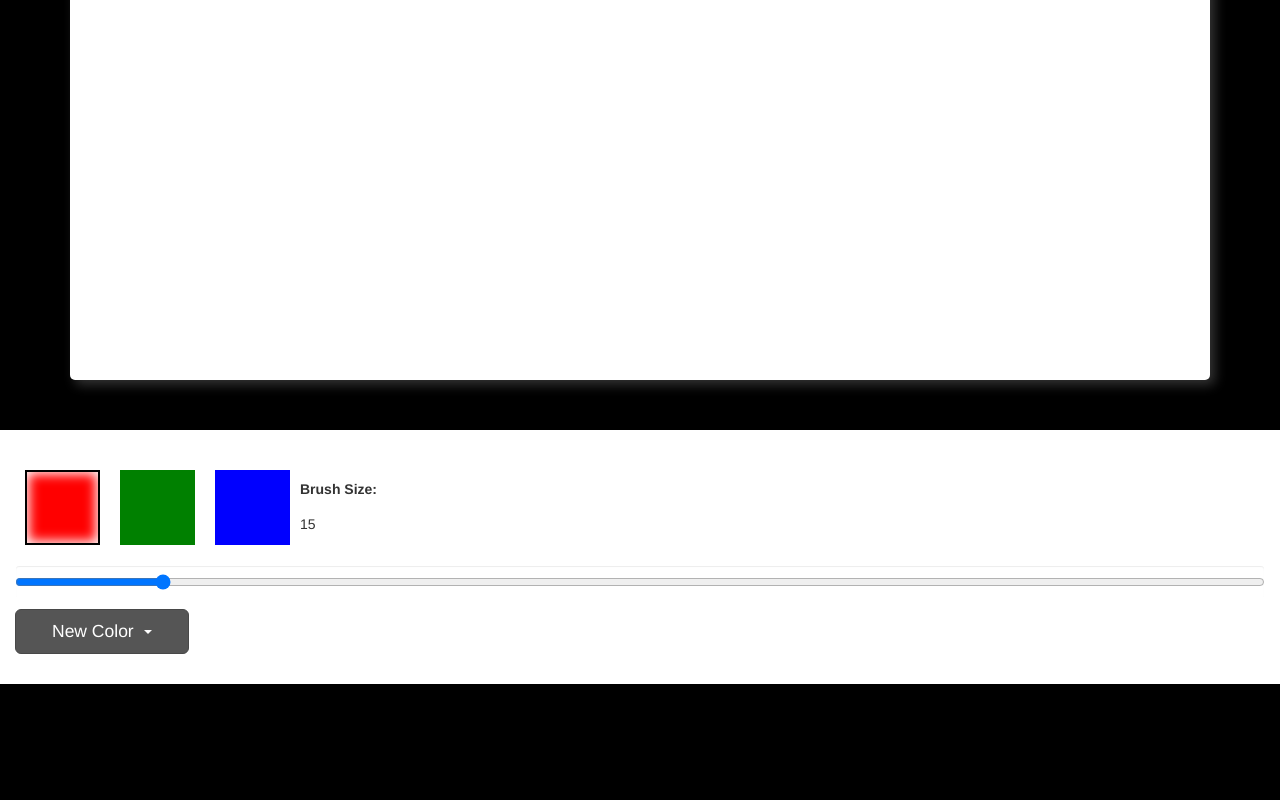
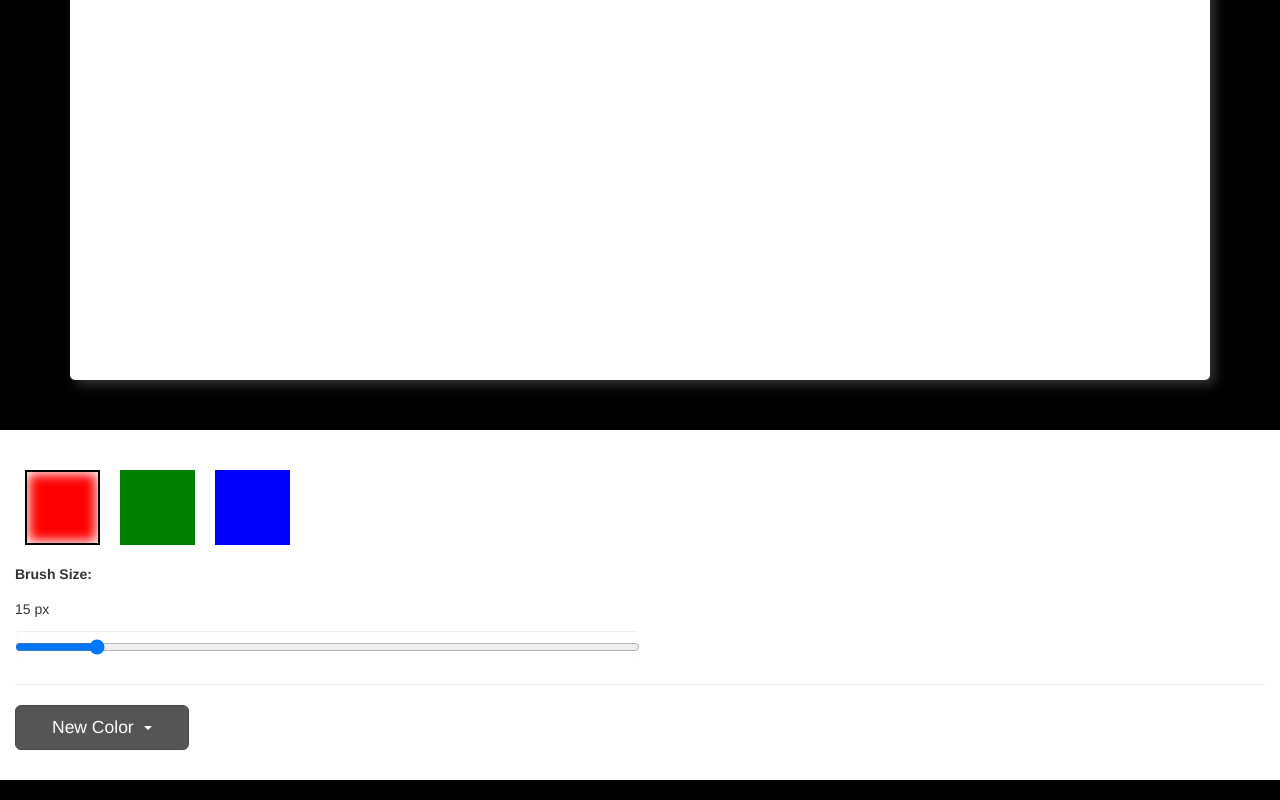
Before and after one commit to amir5000/DrawingApp, a website: page index.html in a window 1280 px wide. Shown: the part 310-1110 px from the top of the page. Before the commit the page ends 1014 px from the top, so only its background shows below. Drawn offline with nearby package versions, Linux system fonts and the light colour scheme; files that its build step writes are made by us from their sources.

Commit message:
CSS and JS fixes

```diff
--- a/index.html
+++ b/index.html
@@ -33,11 +33,11 @@
 		<br>
 		<div class="stroke-width">
 			<p>
-				<label for="stroke">Brush Size:<p id="strokeVal"></p>
-			</label>
+				<label for="stroke">Brush Size:<p id="strokeVal"></p></label>
 				<input class="form-control" id="stroke" name="stroke" type="range" min=5 max=100 value=15 />
 			</p>
 		</div>
+		<hr></hr>
 		<button id="revealColorSelect" class="btn btn-primary">New Color<i class="caret"></i></button>
 		<div id="colorSelect">
 			<hr></hr>
--- a/src/js/app.js
+++ b/src/js/app.js
@@ -6,7 +6,7 @@ var mouseDown = false;
 var stroke = 15;
 
 context.canvas.width = $('.container').width();
-$('#strokeVal').text(stroke);
+$('#strokeVal').text(stroke + ' px');
 $(window).on('resize', function(){
   context.canvas.width = $('.container').width();
 });
@@ -39,7 +39,7 @@ function changeColor() {
 
 function changeStroke() {
   stroke = $(this).val();
-  $('#strokeVal').text(stroke);
+  $('#strokeVal').text(stroke + ' px');
 }
 
 //When color sliders change
--- a/src/scss/main.scss
+++ b/src/scss/main.scss
@@ -61,6 +61,11 @@ canvas {
 		}
 	}
 
+	.stroke-width {
+		clear: both;
+		width: 50%;
+	}
+
 	#colorSelect {
 		display: none;
 		width: 50%;
```
Also changed, not shown: dist/assets/css/main.css, dist/assets/css/main.min.css, dist/assets/js/main.js, dist/assets/js/main.min.js.
